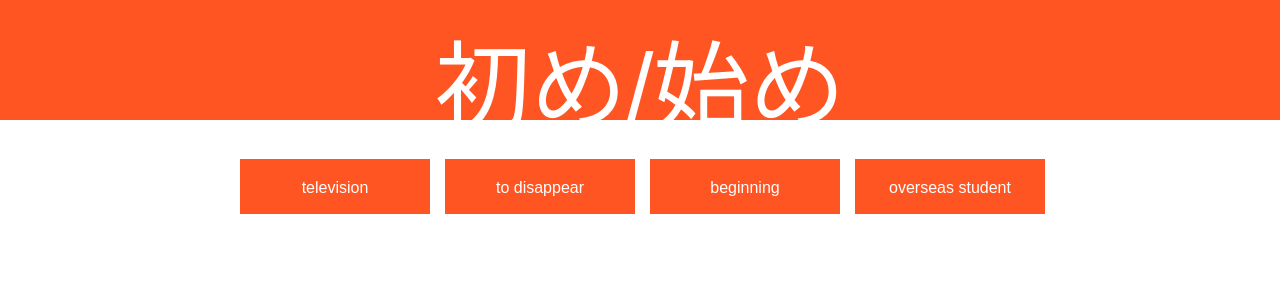
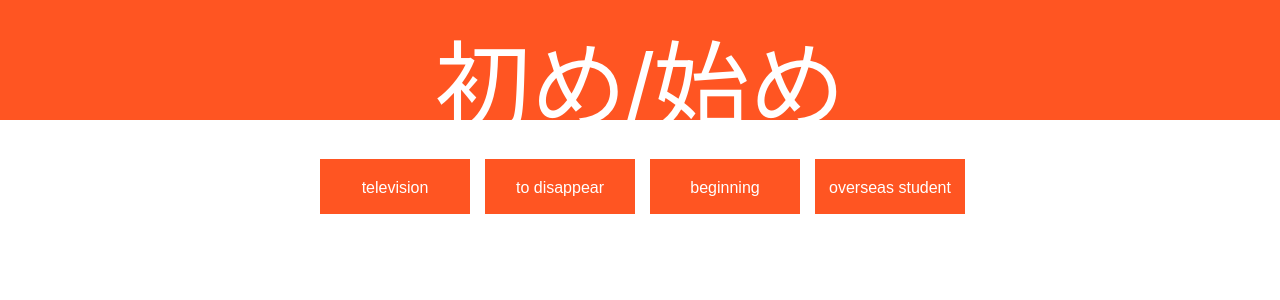
Before and after one commit to chriszimmerman/japanquiz, a React (Create React App) app: page / in a window 1280 px wide. Shown: the top 300 px of the page. Built offline with nearby package versions, Linux system fonts and the light colour scheme.

Commit message:
Makes text in answer tiles centered and prevents weirdness when the text string spans multiple lines in the tile.

```diff
--- a/src/App.css
+++ b/src/App.css
@@ -1,15 +1,23 @@
+/*TODO: Make size of quesiton more dynamic so that it doesn't spill below header on mobile */
+
 .App {
   text-align: center;
 }
 
 .Answer {
   background-color: #F52;
-  height: 15px;
+  height: 55px;
+  line-height: 55px;
   width: 150px;
   color: white;
-  padding: 20px;
   margin: 10px 5px 5px 10px;
   display: inline-block;
+}
+
+.AnswerText {
+  display: inline-block;
+  vertical-align: middle;
+  line-height: normal;
 }
 
 .Answer:hover {
--- a/src/App.js
+++ b/src/App.js
@@ -99,7 +99,7 @@ class Answer extends Component {
   render() {
     return (
       <div onClick={this.handleClick} className="Answer">
-        {this.props.answer.english}
+        <span className="AnswerText">{this.props.answer.english}</span>
       </div>
     );
   }
```
